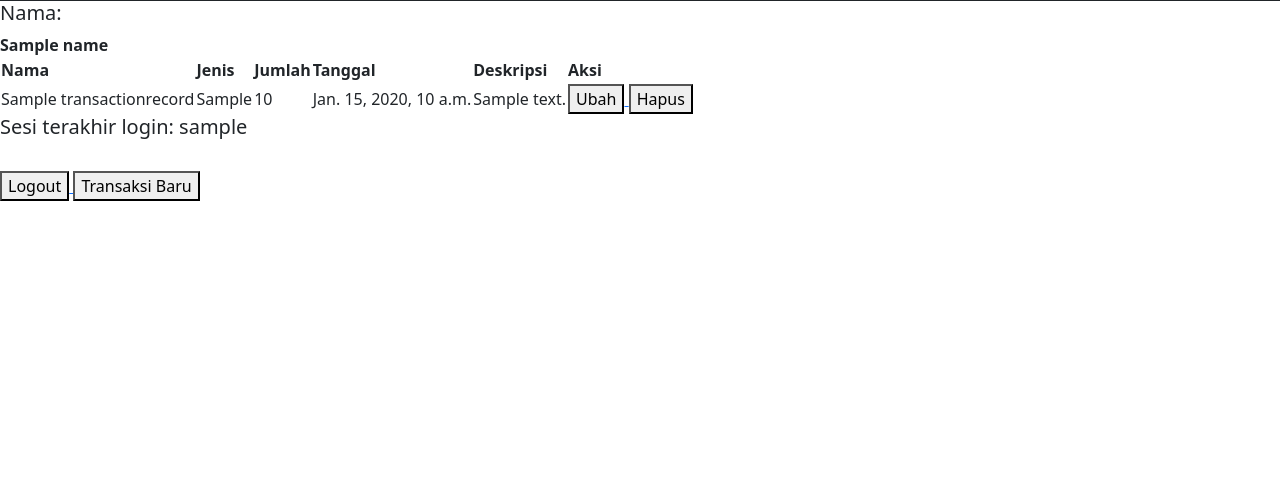
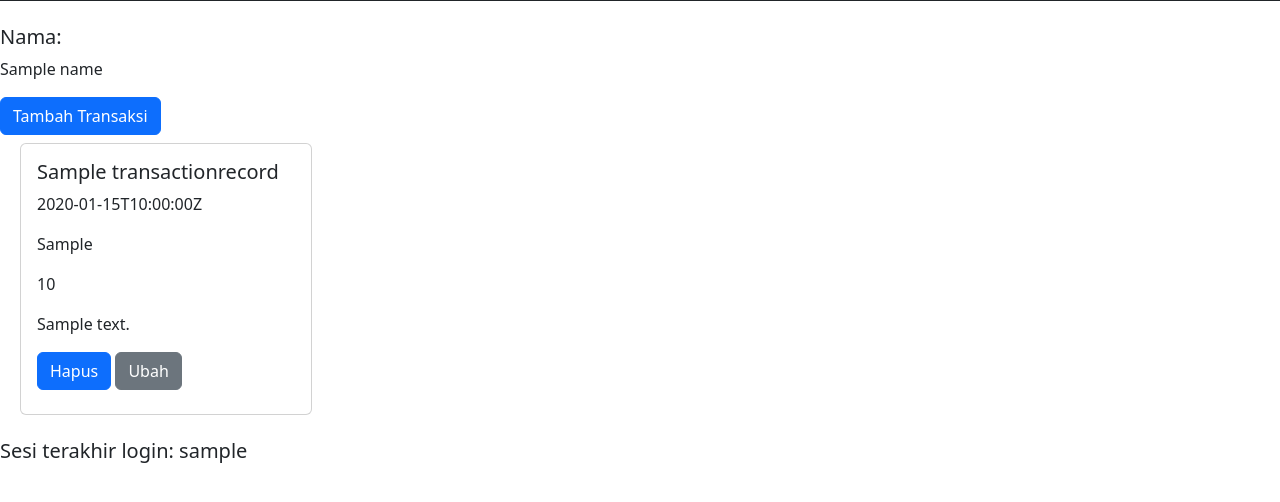
Before and after one commit to rapiwata/tutorial-django, a Django app: template money_tracker/templates/tracker.html in a window 1280 px wide. Shown: the part 55-557 px from the top of the page. Run offline with Django 4.2, Linux system fonts and the light colour scheme; tables that the repository leaves empty hold one stand-in row (values such as "Sample post"); the template is opened without the code that fills it: values that come from a table or form of the project are taken from there, most other values are stand-ins (such as "Sample title", 1, 10 or a date in 2020).

Commit message:
mengumpulkan tutorial

```diff
--- a/money_tracker/templates/tracker.html
+++ b/money_tracker/templates/tracker.html
@@ -1,6 +1,67 @@
 {% extends 'base.html' %}
 
 {% block content %}
+<script>
+  $(document).ready(function(){
+      $.get("/tracker/json/", function(data) {
+          for (i=0; i<data.length; i++){
+              $('#tracker').append(`
+              <div id="${data[i].id}--task" class="col-md-6 col-lg-3 mb-3">
+                  <div class="card d-flex">
+                      <div class="card-body d-flex flex-column">
+                          <h5 class="card-title">${data[i].fields.name}</h5>
+                          <p class="card-text date">${data[i].fields.date}</p>
+                          <p class="card-text">${data[i].fields.type}</p>
+                          <p class="card-text">${data[i].fields.amount}</p>
+                          <p class="card-text">${data[i].fields.description}</p>
+                          <div class="mt-auto">
+                              <a href="/tracker/delete/${data[i].pk}" class="btn btn-primary delete mb-2">Hapus</a>
+                              <a href="/tracker/modify/${data[i].pk}" class="btn btn-secondary mb-2">Ubah</a>
+                          </div>
+                      </div>
+                  </div>
+              </div>
+              `)
+          }
+      });
+
+      $("#submit_btn").click(function(){
+            $.post("/tracker/create-ajax/", {
+                name: $("#name").val(),
+                type: $("#type").val(),
+                amount: $("#amount").val(),
+                description: $("#description").val()
+            },
+            function(result, status){
+                if (status == 'success'){
+                    $("#tracker").append(`
+                    <div id="${result.id}--task" class="col-md-6 col-lg-3 mb-3">
+                        <div class="card d-flex">
+                            <div class="card-body d-flex flex-column">
+                                <h5 class="card-title">${result.name}</h5>
+                                <p class="card-text date">${result.date}</p>
+                                <p class="card-text">${result.type}</p>
+                                <p class="card-text">${result.amount}</p>
+                                <p class="card-text">${result.description}</p>
+                                <div class="mt-auto">
+                                    <a href="/tracker/delete/${data[i].pk}" class="btn btn-primary delete mb-2">Hapus</a>
+                                    <a href="/tracker/modify/${data[i].pk}" class="btn btn-secondary mb-2">Ubah</a>
+                                </div>
+                            </div>
+                        </div>
+                    </div>
+                    `);
+                $('#name').val('')
+                $('#date').val('')
+                $('#amount').val('')
+                $('#description').val('')
+                }
+            })
+        })
+    })
+</script>
+
+
 
 <nav class="navbar navbar-expand-lg navbar-dark bg-dark">
     <div class="container-fluid">
@@ -37,54 +98,53 @@
     </div>
   </nav>
 
-<h5>Nama: </h5>
-<b>{{name}}</b>
 
-<table>
-    <tr>
-        <th>Nama</th>
-        <th>Jenis</th>
-        <th>Jumlah</th>
-        <th>Tanggal</th>
-        <th>Deskripsi</th>
-        <th>Aksi</th>
-    </tr>
-    {% comment %} Tambahkan data di bawah baris ini {% endcomment %}
-    {% for transaction in list_of_transactions %}
-        <tr>
-            <td>{{transaction.name}}</td>
-            <td>{{transaction.type}}</td>
-            <td>{{transaction.amount}}</td>
-            <td>{{transaction.date}}</td>
-            <td>{{transaction.description}}</td>
-            <td>
-              <a href="{% url 'money_tracker:modify_transaction' transaction.pk %}">
-                  <button>
-                      Ubah
-                  </button>
-              </a>
-              <a href="{% url 'money_tracker:delete_transaction' transaction.pk %}">
-                  <button>
-                      Hapus
-                  </button>
-              </a>
-            </td>
-        </tr>
-    {% endfor %}
-</table>
+
+<br>
+</a>
+</a>
+<body>
+    <h5>Nama: </h5>
+    <p>{{name}}</p>
+    <button type="button" class="btn btn-primary" data-bs-toggle="modal" data-bs-target="#createModal">
+        Tambah Transaksi
+    </button>
+
+    <!-- Modal -->
+    <div class="modal" id="createModal" tabindex="-1" aria-labelledby="createModalLabel" aria-hidden="true">
+        <div class="modal-dialog">
+        <div class="modal-content">
+            <div class="modal-header">
+            <h1 class="modal-title fs-5" id="createModalLabel">Tambah Transaksi</h1>
+            <button type="button" class="btn-close" data-bs-dismiss="modal" aria-label="Cancel"></button>
+            </div>
+            <div class="modal-body">
+            {% csrf_token %}
+            <label for="name" class="form-label">Judul transaksi:</label><br>
+            <input type="text" id="name" class="form-control" name="name" placeholder="Bayar UKT"><br>
+            <label for="type" class="form-label">Tipe transaksi:</label>
+            <select name="type" id="type" class="form-select" aria-label="Default select example">
+                <option selected value="Pemasukan">Pemasukan</option>
+                <option value="Pengeluaran">Pengeluaran</option>
+            </select><br>
+            <label for="amount" class="form-label">Jumlah transaksi:</label><br>
+            <input type="number" id="amount" class="form-control" name="amount" placeholder="100000"><br>
+            <label for="description" class="form-label">Deskripsi transaksi:</label><br>
+            <input type="text" id="description" class="form-control" name="description" placeholder="UKT untuk Bulan Mei"><br>
+            </div>
+            <div class="modal-footer">
+            <button type="button" class="btn btn-secondary" data-bs-dismiss="modal">Cancel</button>
+            <button id="submit_btn" type="button" class="btn btn-primary create" id="add-task" data-bs-dismiss="modal">Add</button>
+            </div>
+        </div>
+        </div>
+    </div>
+</body>
+
+<div class="row m-2" id="tracker"></div>
+
+
+
 
 <h5>Sesi terakhir login: {{ last_login }}</h5>
-
-<br>
-<a href="{% url 'money_tracker:logout' %}">
-    <button>
-        Logout
-    </button>
-</a>
-<a href="{% url 'money_tracker:create_transaction' %}">
-    <button>
-        Transaksi Baru
-    </button>
-</a>
-
 {% endblock content %}
--- a/money_tracker/urls.py
+++ b/money_tracker/urls.py
@@ -9,6 +9,7 @@ from money_tracker.views import login_user
 from money_tracker.views import logout_user
 from money_tracker.views import modify_transaction
 from money_tracker.views import delete_transaction
+from money_tracker.views import create_transaction_ajax
 
 
 
@@ -29,5 +30,5 @@ urlpatterns = [
     path('logout/', logout_user, name='logout'),
     path('modify/<int:id>', modify_transaction, name='modify_transaction'),
     path('delete/<int:id>', delete_transaction, name='delete_transaction'),
-
+    path('create-ajax/', create_transaction_ajax, name='create_transaction_ajax'),
 ]
--- a/money_tracker/views.py
+++ b/money_tracker/views.py
@@ -14,7 +14,8 @@ from django.contrib.auth.decorators import login_required
 import datetime
 from django.http import HttpResponseRedirect
 from django.urls import reverse
-
+from django.http import JsonResponse
+from django.views.decorators.csrf import csrf_exempt
 
 
 
@@ -116,3 +117,26 @@ def delete_transaction(request, id):
     transaction.delete()
     # Kembali ke halaman awal
     return HttpResponseRedirect(reverse('money_tracker:show_tracker'))
+
+@csrf_exempt
+def create_transaction_ajax(request):
+# create object of form
+    form = TransactionRecordForm(request.POST or None)
+
+    if form.is_valid() and request.method == "POST":
+        form.save()
+        data = TransactionRecord.objects.last()
+
+        # parsing the form data into json
+        result = {
+            'id':data.id,
+            'name':data.name,
+            'type':data.type,
+            'amount':data.amount,
+            'date':data.date,
+            'description':data.description,
+        }
+        return JsonResponse(result)
+
+        context = {'form': form}
+        return render(request, "create_transaction.html", context)
--- a/templates/base.html
+++ b/templates/base.html
@@ -8,6 +8,7 @@
 <link rel="stylesheet" href="{% static 'css/style.css' %}">
 <link href="https://cdn.jsdelivr.net/npm/bootstrap@5.2.3/dist/css/bootstrap.min.css" rel="stylesheet" integrity="sha384-rbsA2VBKQhggwzxH7pPCaAqO46MgnOM80zW1RWuH61DGLwZJEdK2Kadq2F9CUG65" crossorigin="anonymous">
 <script src="https://cdn.jsdelivr.net/npm/bootstrap@5.2.3/dist/js/bootstrap.bundle.min.js" integrity="sha384-kenU1KFdBIe4zVF0s0G1M5b4hcpxyD9F7jL+jjXkk+Q2h455rYXK/7HAuoJl+0I4" crossorigin="anonymous"></script>
+<script src="https://ajax.googleapis.com/ajax/libs/jquery/3.6.0/jquery.min.js"></script>
 {% block meta %}
 {% endblock meta %}
 </head>
```
Also changed, not shown: README.md, db.sqlite3.
